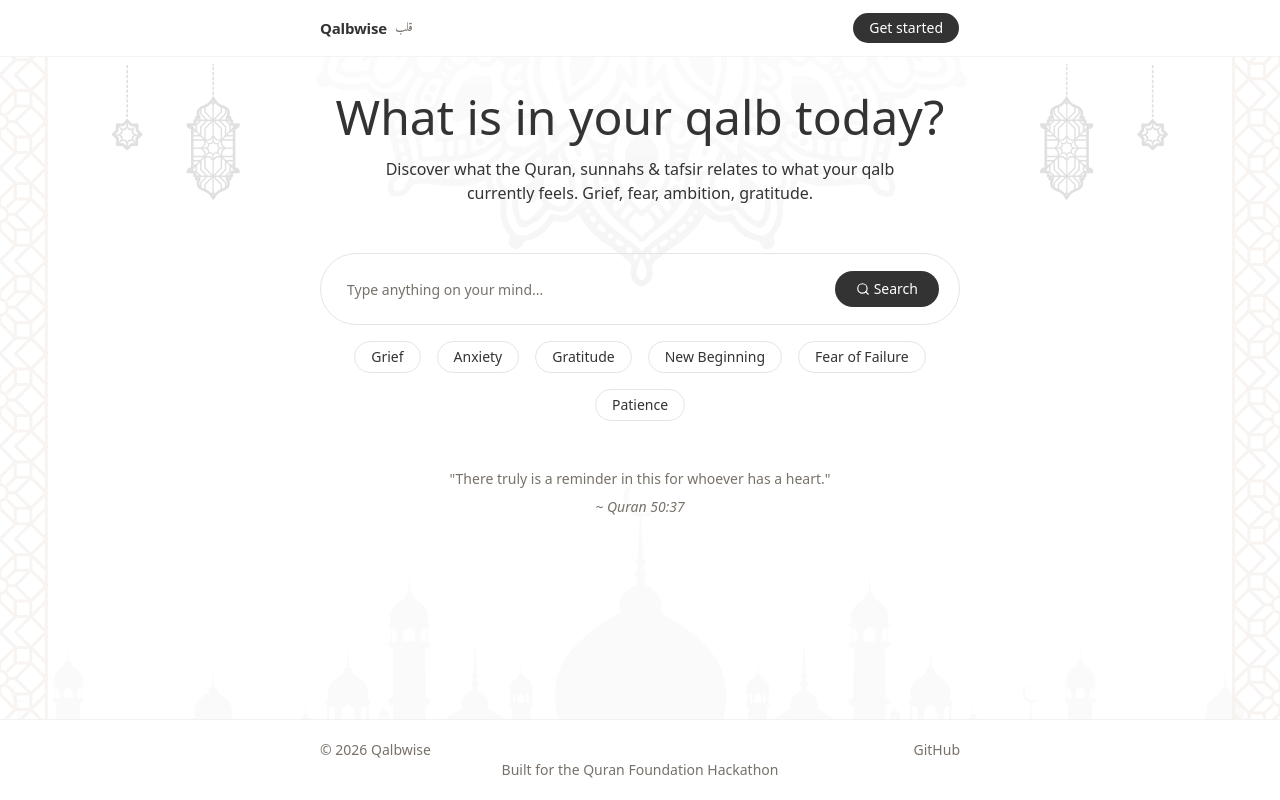
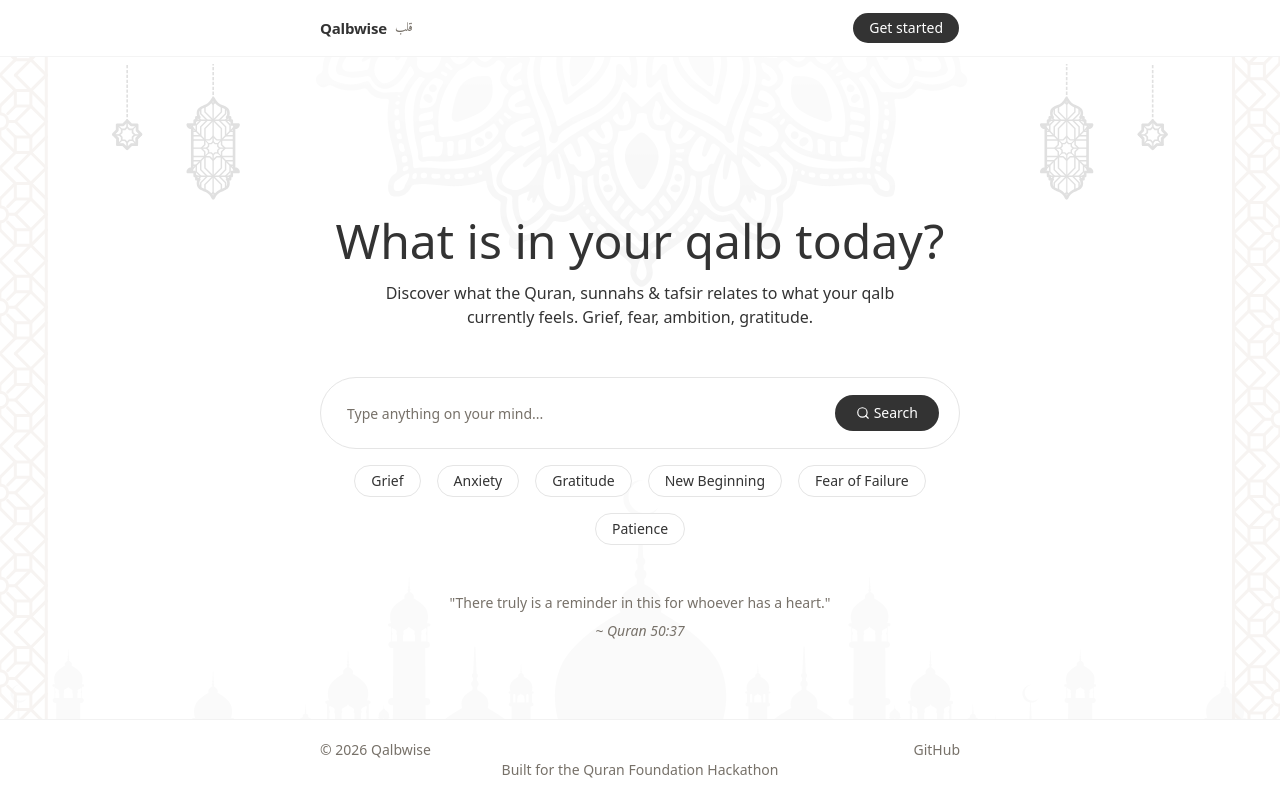
Before and after one commit to qalbwise/app, a React (Vite) app in the folder apps/web/: page / in a window 1280 px wide. Built offline with nearby package versions, Linux system fonts and the light colour scheme; no server answers; a web font is replaced by a local one; what openapi-fetch would draw is missing.

Commit message:
feat(web/routes): a bit adjustments due to root layout changes

```diff
--- a/apps/web/src/routes/index.tsx
+++ b/apps/web/src/routes/index.tsx
@@ -98,7 +98,7 @@ function Home() {
 
   return (
     <>
-      <section className="flex flex-col items-center gap-4 text-pretty text-center">
+      <section className="flex flex-col items-center gap-4 text-pretty text-center sm:mt-19 md:mt-23 lg:mt-31">
         <h1 className="text-3xl sm:text-4xl md:text-5xl">
           What is in your <span className="dark:text-gold">qalb</span> today?
         </h1>
@@ -117,6 +117,7 @@ function Home() {
             <InputGroupInput
               placeholder="Type anything on your mind..."
               className="rounded-4xl placeholder:text-sm"
+              autoComplete="off"
             />
             <InputGroupAddon align="inline-end">
               <InputGroupButton
```
